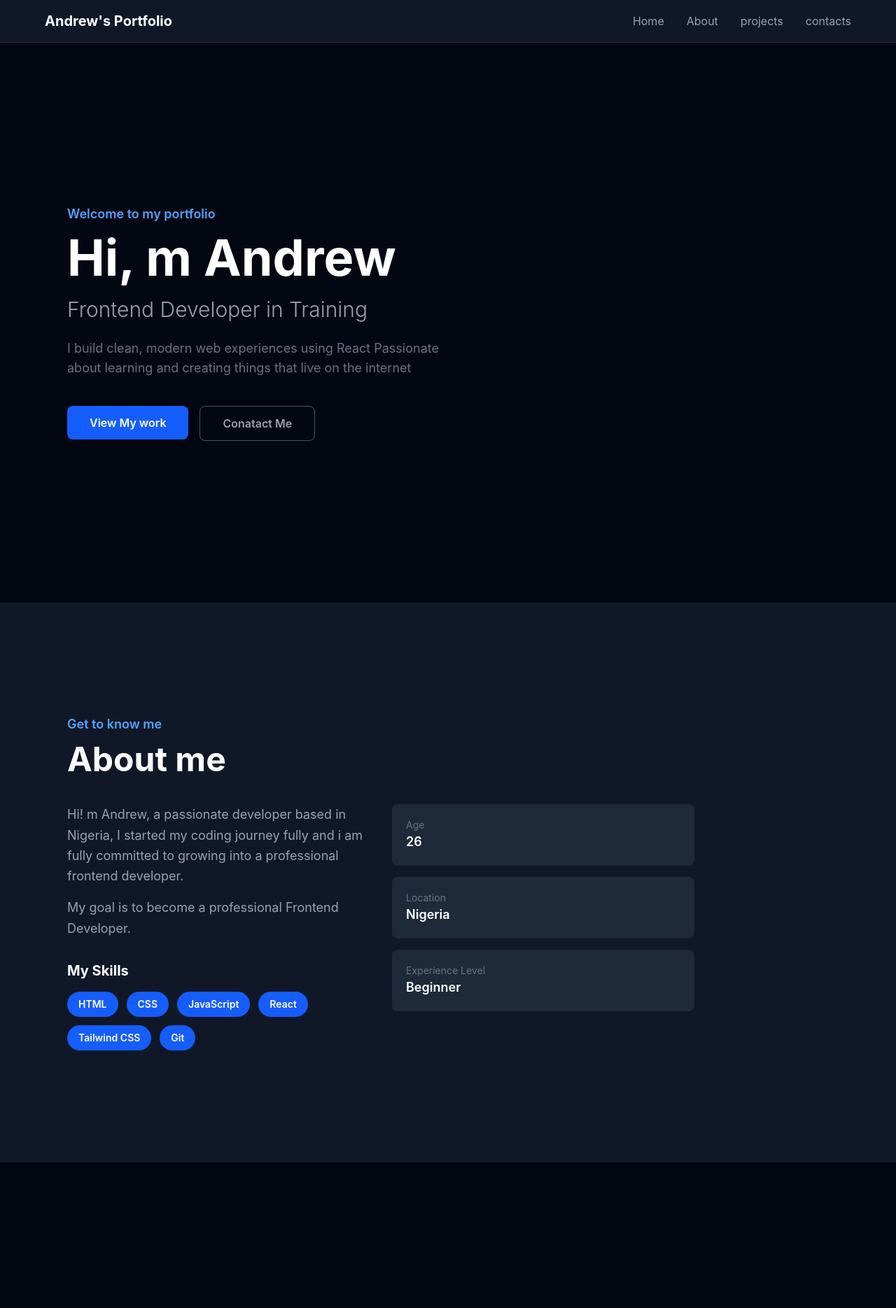
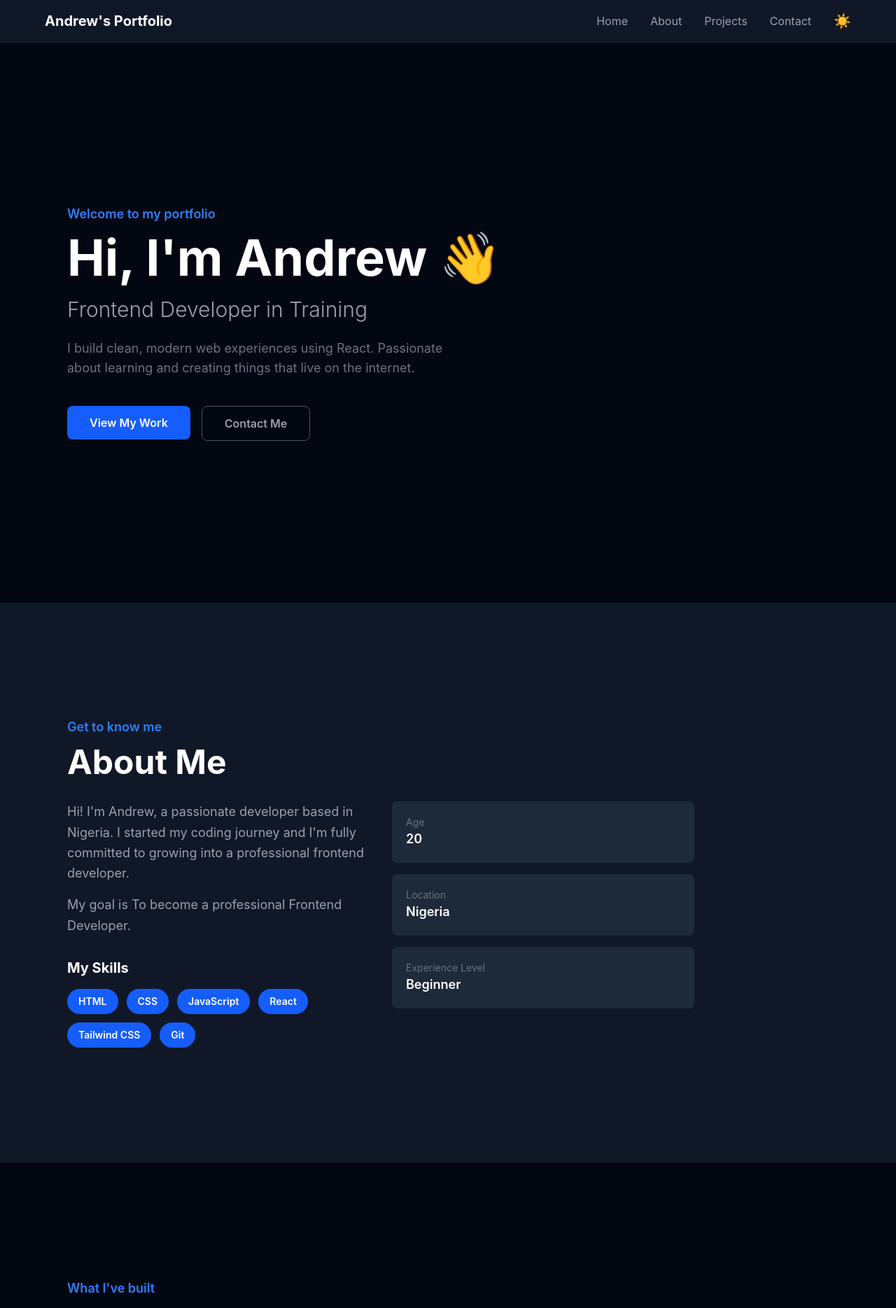
Before and after one commit to andrewrichie/my-portfolio, a React (Vite) app: page / in a window 1280 px wide. Shown: the top 1869 px of the page at 70% size. Built offline with nearby package versions, Linux system fonts and the light colour scheme.

Commit message:
light and dark mode

```diff
--- a/src/App.jsx
+++ b/src/App.jsx
@@ -1,4 +1,4 @@
-
+import { useState } from 'react'
 import Navbar from './components/Navbar'
 import Hero from './components/Hero'
 import About from './components/About'
@@ -7,15 +7,18 @@ import Contact from './components/Contact'
 import Footer from './components/footer'
 
 function App() {
+  const [darkMode, setDarkMode] = useState(true)
+
+  const toggleTheme = () => setDarkMode(!darkMode)
 
   return (
-    <div>
-      <Navbar name="Andrew" />
-      <Hero />
-      <About />
-      <Projects />
-      <Contact />
-      <Footer />
+    <div className={darkMode ? "bg-gray-950" : "bg-gray-50"}>
+      <Navbar name="Andrew" darkMode={darkMode} toggleTheme={toggleTheme} />
+      <Hero darkMode={darkMode} />
+      <About darkMode={darkMode} />
+      <Projects darkMode={darkMode} />
+      <Contact darkMode={darkMode} />
+      <Footer darkMode={darkMode} />
     </div>
   )
 }
--- a/src/components/About.jsx
+++ b/src/components/About.jsx
@@ -1,34 +1,32 @@
-function About() {
+function About({ darkMode }) {
   const info = {
     name: "Andrew",
-        age: "26",
+    age: "20",
     location: "Nigeria",
     experience: "Beginner",
-        goal: "to become a professional Frontend Developer"
+    goal: "To become a professional Frontend Developer"
   }
 
   const { name, age, location, experience, goal } = info
-
   const skills = ["HTML", "CSS", "JavaScript", "React", "Tailwind CSS", "Git"]
 
   return (
-        <section id="about" className="min-h-screen bg-gray-900 flex flex-col justify-center px-6 md:px-24 py-20">
-            <p className="text-blue-400 font-semibold text-base md:text-lg mb-3">Get to know me</p>
-            <h2 className="text-3xl md:text-5xl font-bold text-white mb-10">About me</h2>
+    <section id="about" className={`min-h-screen flex flex-col justify-center px-6 md:px-24 py-20 ${darkMode ? "bg-gray-900" : "bg-white"}`}>
+      <p className="text-blue-500 font-semibold text-base md:text-lg mb-3">Get to know me</p>
+      <h2 className={`text-3xl md:text-5xl font-bold mb-8 ${darkMode ? "text-white" : "text-gray-900"}`}>About Me</h2>
 
       <div className="grid grid-cols-1 md:grid-cols-2 gap-8 max-w-4xl">
         <div>
-                    <p className="text-gray-400 text-base md:text-lg leading-relaxed">
-                        Hi! m {name}, a passionate developer based in {location},
-                        I started my coding journey fully and i am fully committed to
+          <p className={`text-base md:text-lg leading-relaxed ${darkMode ? "text-gray-400" : "text-gray-600"}`}>
+            Hi! I'm {name}, a passionate developer based in {location}.
+            I started my coding journey and I'm fully committed to
             growing into a professional frontend developer.
           </p>
-                    <p className="text-gray-400 text-base md:text-lg leading-relaxed mt-4">
+          <p className={`text-base md:text-lg leading-relaxed mt-4 ${darkMode ? "text-gray-400" : "text-gray-600"}`}>
             My goal is {goal}.
           </p>
-
           <div className="mt-8">
-                        <h3 className="text-white font-bold text-lg md:text-xl mb-4">My Skills</h3>
+            <h3 className={`font-bold text-lg md:text-xl mb-4 ${darkMode ? "text-white" : "text-gray-900"}`}>My Skills</h3>
             <div className="flex flex-wrap gap-3">
               {skills.map((skill) => (
                 <span key={skill} className="bg-blue-600 text-white px-3 md:px-4 py-2 rounded-full text-xs md:text-sm font-semibold">
@@ -40,18 +38,16 @@ function About() {
         </div>
 
         <div className="flex flex-col gap-4">
-                    <div className="bg-gray-800 rounded-lg p-4 md:p-5">
-                        <p className="text-gray-500 text-sm">Age</p>
-                        <p className="text-white font-semibold text-base md:text-lg">{age}</p>
+          {[
+            { label: "Age", value: age },
+            { label: "Location", value: location },
+            { label: "Experience Level", value: experience }
+          ].map((item) => (
+            <div key={item.label} className={`rounded-lg p-4 md:p-5 ${darkMode ? "bg-gray-800" : "bg-gray-100"}`}>
+              <p className={`text-sm ${darkMode ? "text-gray-500" : "text-gray-400"}`}>{item.label}</p>
+              <p className={`font-semibold text-base md:text-lg ${darkMode ? "text-white" : "text-gray-900"}`}>{item.value}</p>
             </div>
-                    <div className="bg-gray-800 rounded-lg p-4 md:p-5">
-                        <p className="text-gray-500 text-sm">Location</p>
-                        <p className="text-white font-semibold text-base md:text-lg">{location}</p>
-                    </div>
-                    <div className="bg-gray-800 rounded-lg p-4 md:p-5">
-                        <p className="text-gray-500 text-sm">Experience Level</p>
-                        <p className="text-white font-semibold text-base md:text-lg">{experience}</p>
-                    </div>
+          ))}
         </div>
       </div>
     </section>
--- a/src/components/Contact.jsx
+++ b/src/components/Contact.jsx
@@ -1,68 +1,43 @@
-import { useState } from "react"
+import { useState } from 'react'
 
-function Contact() {
+function Contact({ darkMode }) {
   const [formData, setFormData] = useState({
     name: "",
     email: "",
-        message: "",
+    message: ""
   })
 
   const handleChange = (e) => {
-        setFormData({...formData, [e.target.name]: e.target.value})
+    setFormData({ ...formData, [e.target.name]: e.target.value })
   }
 
-    const handleSumbmit = (e) => {
+  const handleSubmit = (e) => {
     e.preventDefault()
-        alert(`Thanks ${formData.name}! I'll get back to you shortly.`)
     console.log(formData)
+    alert(`Thanks ${formData.name}! I'll get back to you soon.`)
   }
 
+  const inputClass = `w-full px-4 py-3 rounded-lg outline-none focus:ring-2 focus:ring-blue-500 ${darkMode ? "bg-gray-800 text-white" : "bg-gray-100 text-gray-900"}`
+
   return (
-        <section id="contact" className="min-h-screen bg-gray-900 flex flex-col justify-center px-6 md:px-24 py-20">
-            <p className="text-blue-400 font-semibold text-lg mb-3">Get in touch</p>
-            <h2 className="text-4xl md:text-5xl font-bold text-white mb-10">Contact Me</h2>
+    <section id="contact" className={`min-h-screen flex flex-col justify-center px-6 md:px-24 py-20 ${darkMode ? "bg-gray-900" : "bg-white"}`}>
+      <p className="text-blue-500 font-semibold text-base md:text-lg mb-3">Get in touch</p>
+      <h2 className={`text-3xl md:text-5xl font-bold mb-10 ${darkMode ? "text-white" : "text-gray-900"}`}>Contact Me</h2>
 
-            <div className="max-w-xl">
+      <div className="max-w-xl w-full">
         <div className="flex flex-col gap-2 mb-5">
-                    <label className="text-gray-400 text-sm">Your Name</label>
-                    <input
-                    type="text"
-                    name="name"
-                    value={formData.name}
-                    onChange={handleChange}
-                    placeholder="Andrew"
-                    className="bg-gray-800 text-white px-4 py-3 rounded-lg outline-none focus:ring-2 focus:ring-blue-500"
-                    />
+          <label className={`text-sm ${darkMode ? "text-gray-400" : "text-gray-600"}`}>Your Name</label>
+          <input type="text" name="name" value={formData.name} onChange={handleChange} placeholder="Andrew" className={inputClass} />
         </div>
-
         <div className="flex flex-col gap-2 mb-5">
-                    <label className="text-gray-400 text-sm">Email Address</label>
-                    <input
-                        type="email"
-                        name="email"
-                        value={formData.email}
-                        onChange={handleChange}
-                        placeholder="andrew@outlook.com"
-                        className="bg-gray-800 text-white px-4 py-3 rounded-lg outline-none focus:ring-2 focus:ring-blue-500"
-                    />
+          <label className={`text-sm ${darkMode ? "text-gray-400" : "text-gray-600"}`}>Email Address</label>
+          <input type="email" name="email" value={formData.email} onChange={handleChange} placeholder="andrew@email.com" className={inputClass} />
         </div>
-
         <div className="flex flex-col gap-2 mb-8">
-                    <label className="text-gray-400 text-sm">Message</label>
-                    <textarea
-                        name="message"
-                        value={formData.message}
-                        onChange={handleChange}
-                        placeholder="I'd love to work with you..."
-                        rows={5}
-                        className="bg-gray-500 text-white px-4 py-3 rounded-lg outline-none focus:ring-2 focus:ring-blue-500 resize-none"
-                    />
+          <label className={`text-sm ${darkMode ? "text-gray-400" : "text-gray-600"}`}>Message</label>
+          <textarea name="message" value={formData.message} onChange={handleChange} placeholder="I'd love to work with you..." rows={5} className={`${inputClass} resize-none`} />
         </div>
-
-                <button
-                    onClick={handleSumbmit}
-                    className="w-full bg-blue-500 hover:bg-blue-700 text-white py-3 rounded-lg font-semibold text-lg"
-                >
+        <button onClick={handleSubmit} className="w-full bg-blue-600 hover:bg-blue-700 text-white py-3 rounded-lg font-semibold text-lg">
           Send Message
         </button>
       </div>
--- a/src/components/Hero.jsx
+++ b/src/components/Hero.jsx
@@ -1,19 +1,27 @@
-function Hero() {
+function Hero({ darkMode }) {
   return (
-        <section id="home" className="min-h-screen bg-gray-950 flex flex-col justify-center px-10 md:px-24">
-            <p className="text-blue-400 font-semibold text-base md:text-lg mb-3">Welcome to my portfolio</p>
-            <h1 className="text-4xl md:text-7xl font-bold text-white mb-5">Hi, m Andrew</h1>
-            <h2 className="text-xl md:text-3xl text-gray-400 font-light mb-6">Frontend Developer in Training</h2>
-            <p className="text-gray-500 text-base md:text-lg max-w-xl mb-10">
-                I build clean, modern web experiences using React
-                Passionate about learning and creating things that live on the internet
+    <section id="home" className={`min-h-screen flex flex-col justify-center px-6 md:px-24 ${darkMode ? "bg-gray-950" : "bg-gray-50"}`}>
+      <p className="text-blue-500 font-semibold text-base md:text-lg mb-3">Welcome to my portfolio</p>
+      <h1 className={`text-4xl md:text-7xl font-bold mb-5 ${darkMode ? "text-white" : "text-gray-900"}`}>
+        Hi, I'm Andrew 👋
+      </h1>
+      <h2 className={`text-xl md:text-3xl font-light mb-6 ${darkMode ? "text-gray-400" : "text-gray-600"}`}>
+        Frontend Developer in Training
+      </h2>
+      <p className={`text-base md:text-lg max-w-xl mb-10 ${darkMode ? "text-gray-500" : "text-gray-600"}`}>
+        I build clean, modern web experiences using React.
+        Passionate about learning and creating things that live on the internet.
       </p>
       <div className="flex flex-col md:flex-row gap-4">
         <a href="#projects">
-                    <button className="w-full md:w-auto bg-blue-600 hover:bg-blue-700 text-white px-8 py-3 rounded-lg font-semibold">View My work</button>
+          <button className="w-full md:w-auto bg-blue-600 hover:bg-blue-700 text-white px-8 py-3 rounded-lg font-semibold">
+            View My Work
+          </button>
         </a>
         <a href="#contact">
-                    <button className="w-full md:w-auto border border-gray-600 hover:border-white text-gray-400 hover:text-white px-8 py-3 rounded-lg font-semibold">Conatact Me</button>
+          <button className={`w-full md:w-auto border px-8 py-3 rounded-lg font-semibold ${darkMode ? "border-gray-600 hover:border-white text-gray-400 hover:text-white" : "border-gray-400 hover:border-gray-900 text-gray-600 hover:text-gray-900"}`}>
+            Contact Me
+          </button>
         </a>
       </div>
     </section>
--- a/src/components/Navbar.jsx
+++ b/src/components/Navbar.jsx
@@ -1,42 +1,58 @@
-import { useState } from "react"
+import { useState } from 'react'
 
-
-function Navbar({name}) {
-    const [isOpen, setIsOPen] = useState(false)
+function Navbar({ name, darkMode, toggleTheme }) {
+  const [isOpen, setIsOpen] = useState(false)
 
   return (
-        <nav className="sticky top-0 z-50 bg-gray-900 border-b border-gray-800">
+    <nav className={`sticky top-0 z-50 border-b ${darkMode ? "bg-gray-900 border-gray-800" : "bg-white border-gray-200"}`}>
+      <div className="flex justify-between items-center px-6 py-4 md:px-16">
+        <h2 className={`font-bold text-xl ${darkMode ? "text-white" : "text-gray-900"}`}>
+          {name}'s Portfolio
+        </h2>
 
-        <div className="flex justify-between items-center px-6 py-4 md:px-16">
-            <h2 className="text-white font-bold text-xl">{name}'s Portfolio</h2>
+        {/* Desktop links */}
+        <ul className="hidden md:flex gap-8 list-none items-center">
+          <li><a href="#home" className={`hover:text-blue-500 ${darkMode ? "text-gray-400" : "text-gray-600"}`}>Home</a></li>
+          <li><a href="#about" className={`hover:text-blue-500 ${darkMode ? "text-gray-400" : "text-gray-600"}`}>About</a></li>
+          <li><a href="#projects" className={`hover:text-blue-500 ${darkMode ? "text-gray-400" : "text-gray-600"}`}>Projects</a></li>
+          <li><a href="#contact" className={`hover:text-blue-500 ${darkMode ? "text-gray-400" : "text-gray-600"}`}>Contact</a></li>
 
-            <ul className="hidden md:flex gap-8 list-none">
-                <li><a href="#home" className="text-gray-400 hover:text-white ">Home</a></li>
-                <li><a href="#about" className="text-gray-400 hover:text-white ">About</a></li>
-                <li><a href="#projects" className="text-gray-400 hover:text-white ">projects</a></li>
-                <li><a href="#contact" className="text-gray-400 hover:text-white ">contacts</a></li>
+          {/* Theme toggle button */}
+          <li>
+            <button
+              onClick={toggleTheme}
+              className="text-xl cursor-pointer bg-transparent border-none"
+            >
+              {darkMode ? "☀️" : "🌙"}
+            </button>
+          </li>
         </ul>
 
-                {/*  only visible on mobile*/}
+        {/* Mobile buttons */}
+        <div className="md:hidden flex items-center gap-4">
+          <button onClick={toggleTheme} className="text-xl">
+            {darkMode ? "☀️" : "🌙"}
+          </button>
           <button
-                    className="md:hidden text-white text-3xl focus:outline-none"
-                    onClick={() => setIsOPen(!isOpen)}
+            className={`text-3xl focus:outline-none ${darkMode ? "text-white" : "text-gray-900"}`}
+            onClick={() => setIsOpen(!isOpen)}
           >
-                    {isOpen ? 'x' : '='}
+            {isOpen ? '✕' : '☰'}
           </button>
         </div>
-        {/* MObile drop down */}
+      </div>
+
+      {/* Mobile dropdown */}
       {isOpen && (
-            <div className="md:hidden bg-gray-900 border-t border-gray-800 px-6 py-4">
+        <div className={`md:hidden border-t px-6 py-4 ${darkMode ? "bg-gray-900 border-gray-800" : "bg-white border-gray-200"}`}>
           <ul className="flex flex-col gap-4 list-none">
-                    <li><a href="#home" onClick={() => setIsOPen(false)} className="text-gray-400 hover:text-white text-lg">Home</a></li>
-                    <li><a href="#about" onClick={() => setIsOPen(false)} className="text-gray-400 hover:text-white text-lg">About</a></li>
-                    <li><a href="#projects" onClick={() => setIsOPen(false)} className="text-gray-400 hover:text-white text-lg">Projects</a></li>
-                    <li><a href="#contact" onClick={() => setIsOPen(false)} className="text-gray-400 hover:text-white text-lg">Contacts</a></li>
+            <li><a href="#home" onClick={() => setIsOpen(false)} className={`text-lg hover:text-blue-500 ${darkMode ? "text-gray-400" : "text-gray-600"}`}>Home</a></li>
+            <li><a href="#about" onClick={() => setIsOpen(false)} className={`text-lg hover:text-blue-500 ${darkMode ? "text-gray-400" : "text-gray-600"}`}>About</a></li>
+            <li><a href="#projects" onClick={() => setIsOpen(false)} className={`text-lg hover:text-blue-500 ${darkMode ? "text-gray-400" : "text-gray-600"}`}>Projects</a></li>
+            <li><a href="#contact" onClick={() => setIsOpen(false)} className={`text-lg hover:text-blue-500 ${darkMode ? "text-gray-400" : "text-gray-600"}`}>Contact</a></li>
           </ul>
         </div>
       )}
-
     </nav>
   )
 }
--- a/src/components/Projects.jsx
+++ b/src/components/Projects.jsx
@@ -1,4 +1,4 @@
-function Projects() {
+function Projects({ darkMode }) {
   const projects = [
     {
       id: 1,
@@ -19,28 +19,35 @@ function Projects() {
       title: "Todo App",
       description: "A task management app with full create and delete functionality",
       tech: ["React", "useState", "CSS"],
-            status: "Coming soon"
+      status: "Coming Soon"
+    },
+    {
+      id: 4,
+      title: "Your Project",
+      description: "Your fourth project description here",
+      tech: ["React"],
+      status: "Coming Soon"
     }
   ]
 
   return (
-        <section id="projects" className="min-h-screen bg-gray-950 flex flex-col justify-center px-6 md:px-24 py-20">
-            <p className="text-blue-400 font-semibold text-lg mb-3"> what ve built</p>
-            <h2 className="text-4xl md:text-5xl font-bold text-white mb-10">Projects</h2>
+    <section id="projects" className={`min-h-screen flex flex-col justify-center px-6 md:px-24 py-20 ${darkMode ? "bg-gray-950" : "bg-gray-50"}`}>
+      <p className="text-blue-500 font-semibold text-base md:text-lg mb-3">What I've built</p>
+      <h2 className={`text-3xl md:text-5xl font-bold mb-10 ${darkMode ? "text-white" : "text-gray-900"}`}>Projects</h2>
 
       <div className="grid grid-cols-1 md:grid-cols-3 gap-6 max-w-6xl">
         {projects.map((project) => (
-                    <div key={project.id} className="bg-gray-800 rounded-xl p-6 hover:bg-gray-700 transition">
+          <div key={project.id} className={`rounded-xl p-6 transition hover:-translate-y-1 ${darkMode ? "bg-gray-800 hover:bg-gray-700" : "bg-white hover:bg-gray-100 shadow-md"}`}>
             <div className="flex justify-between items-center mb-3">
-                            <h3 className="text-white font-bold text-xl">{project.title}</h3>
-                            <span className="text-blue-400 text-xs border border-blue-400 px-2 py-1 rounded-full">
+              <h3 className={`font-bold text-lg md:text-xl ${darkMode ? "text-white" : "text-gray-900"}`}>{project.title}</h3>
+              <span className="text-blue-500 text-xs border border-blue-500 px-2 py-1 rounded-full">
                 {project.status}
               </span>
             </div>
-                        <p className="text-gray-400 text-sm mb-4">{project.description}</p>
+            <p className={`text-sm mb-4 ${darkMode ? "text-gray-400" : "text-gray-600"}`}>{project.description}</p>
             <div className="flex gap-2 flex-wrap">
               {project.tech.map((t) => (
-                                <span key={t} className="bg-gray-900 text-gray-300 text-xs px-3 py-1 rounded-full">
+                <span key={t} className={`text-xs px-3 py-1 rounded-full ${darkMode ? "bg-gray-900 text-gray-300" : "bg-gray-100 text-gray-700"}`}>
                   {t}
                 </span>
               ))}
--- a/src/components/footer.jsx
+++ b/src/components/footer.jsx
@@ -1,17 +1,18 @@
-function Footer() {
+function Footer({ darkMode }) {
   const currentYear = new Date().getFullYear()
 
   return (
-        <footer className="bg-gray-900 border-t border-gray-800 py-8 px-6 md:px-24">
+    <footer className={`border-t py-8 px-6 md:px-24 ${darkMode ? "bg-gray-900 border-gray-800" : "bg-white border-gray-200"}`}>
       <div className="flex flex-col md:flex-row justify-between items-center gap-4">
-                <p className="text-gray-500 text-sm">
-                    c. {currentYear} Andrew. Built with React & Tailwind CSS.
+        <p className={`text-sm ${darkMode ? "text-gray-500" : "text-gray-400"}`}>
+          © {currentYear} Andrew. Built with React & Tailwind CSS.
         </p>
         <div className="flex gap-6">
-                    <a href="#home" className="text-gray-500 hover:text-white text-sm">Home</a>
-                    <a href="#about" className="text-gray-500 hover:text-white text-sm">About</a>
-                    <a href="#projects" className="text-gray-500 hover:text-white text-sm">Projects</a>
-                    <a href="#contact" className="text-gray-500 hover:text-white text-sm">Contact</a>
+          {["home", "about", "projects", "contact"].map((link) => (
+            <a key={link} href={`#${link}`} className={`text-sm capitalize hover:text-blue-500 ${darkMode ? "text-gray-500" : "text-gray-400"}`}>
+              {link}
+            </a>
+          ))}
         </div>
       </div>
     </footer>
```
Lines whose indentation alone changed are shown as unchanged.
